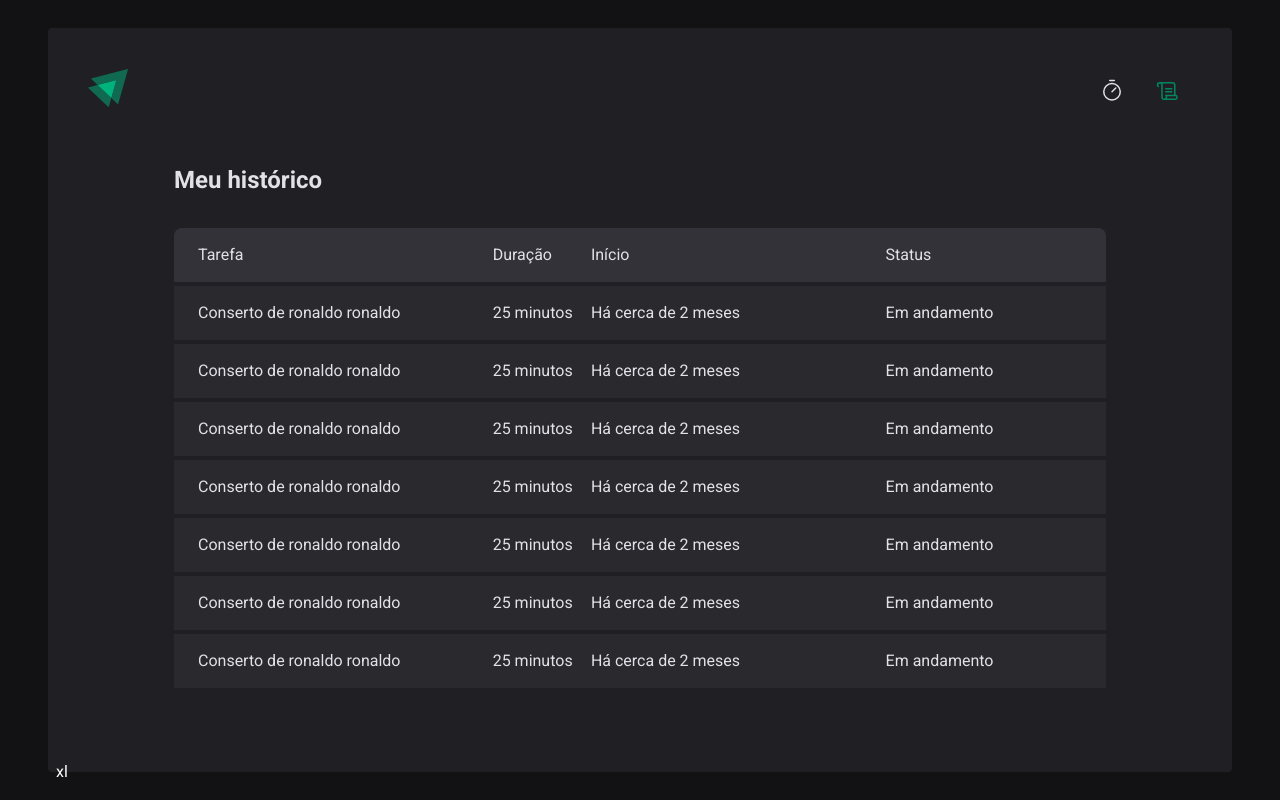
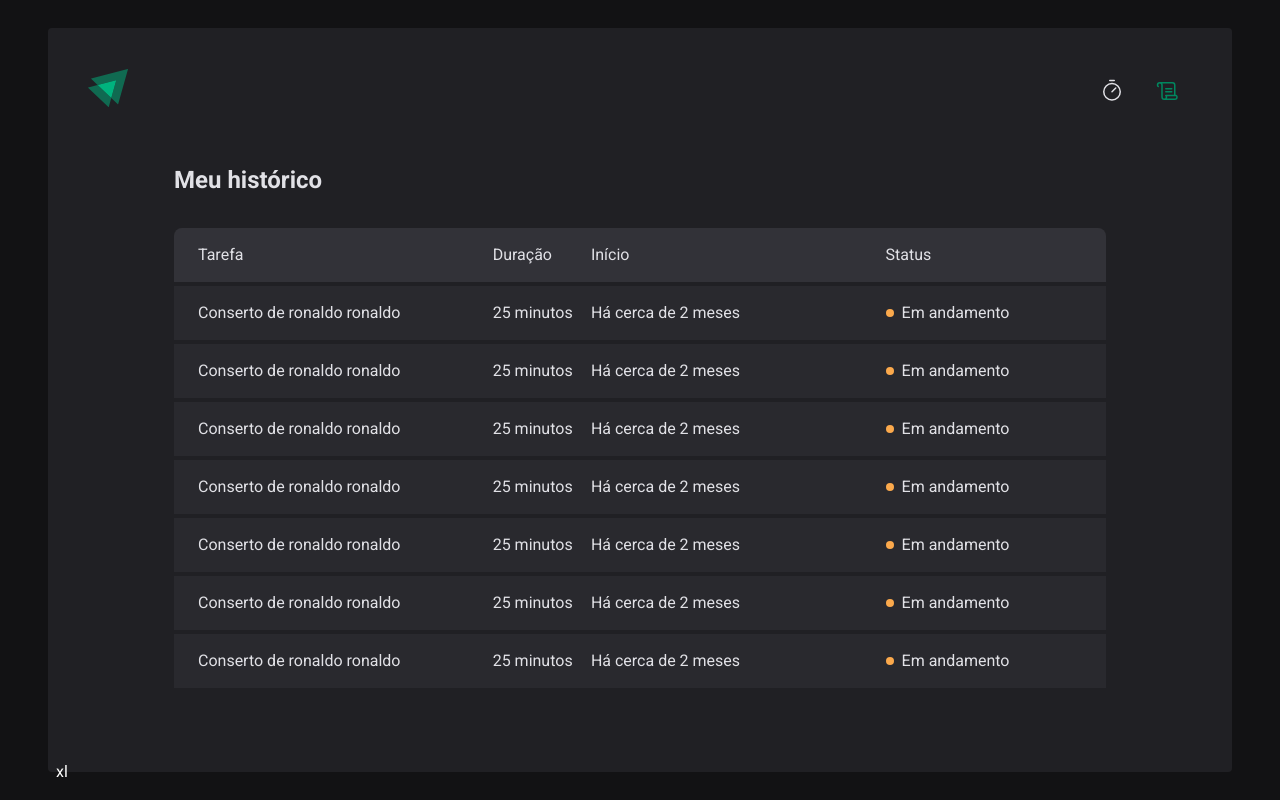
Before and after one commit to luksquitos/ignite-timer, a React (Vite) app: page /history in a window 1280 px wide. Built offline with nearby package versions, Linux system fonts and the light colour scheme.

Commit message:
feat: bolinha para o status

```diff
--- a/src/components/Task.tsx
+++ b/src/components/Task.tsx
@@ -6,7 +6,7 @@ export function Task(){
       <p className="flex items-center col-span-3 overflow-hidden">Conserto de ronaldo ronaldo</p>
       <p className="flex items-center ">25 minutos</p>
       <p className="flex items-center col-span-3">Há cerca de 2 meses</p>
-      <p className="flex items-center col-span-2">Em andamento</p>
+      <p className="flex items-center gap-2 col-span-2"> <span className="size-2 bg-yellow ll rounded-full"></span>Em andamento</p>
     </div>
   )
 }
--- a/src/globals.css
+++ b/src/globals.css
@@ -10,6 +10,8 @@
 
   --red-dark: #7a1921;
   --red: #f03847;
+
+  --yellow: #fba94c;
 
   --gray1: #121214;
   --gray2: #202024;
--- a/tailwind.config.js
+++ b/tailwind.config.js
@@ -9,6 +9,7 @@ module.exports = {
         "green-light":"var(--green-light)",
         "red-dark":"var(--red-dark)",
         "red":"var(--red)",
+        "yellow":"var(--yellow)",
         "gray1":"var(--gray1)",
         "gray2":"var(--gray2)",
         "gray3":"var(--gray3)",
```
